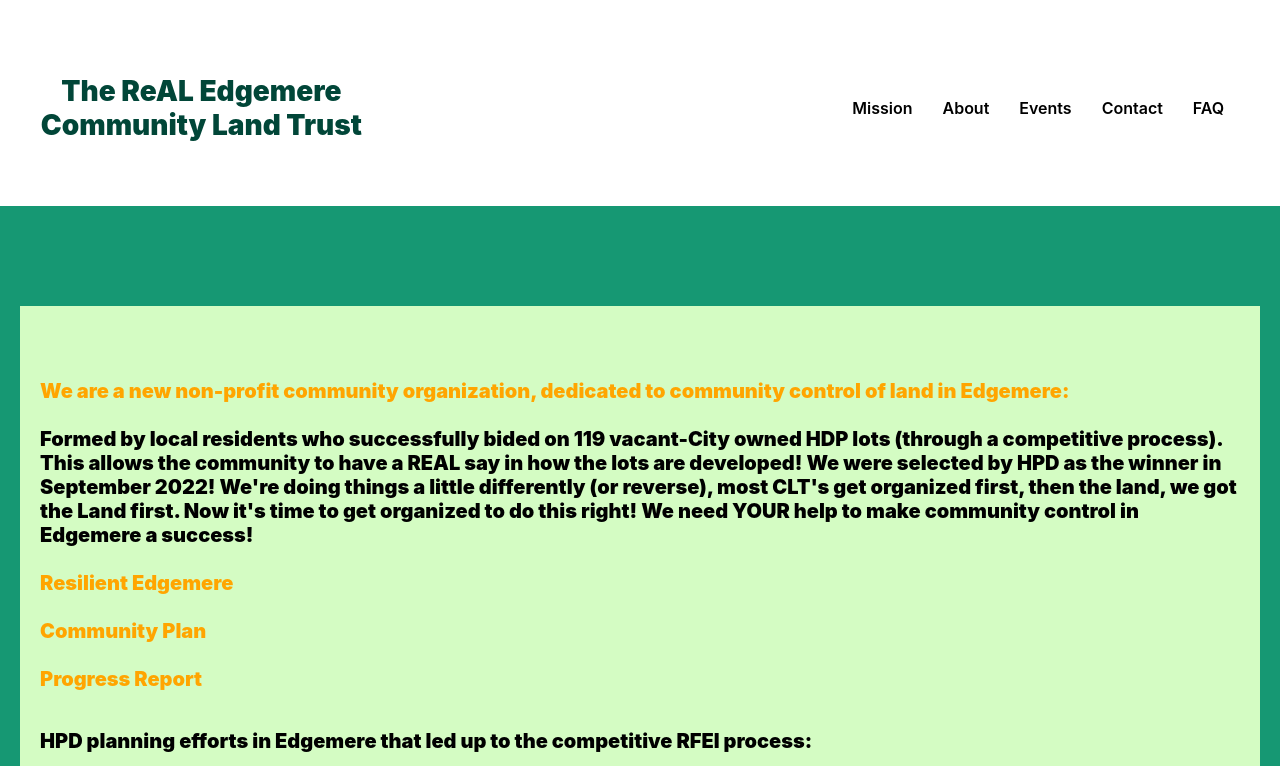
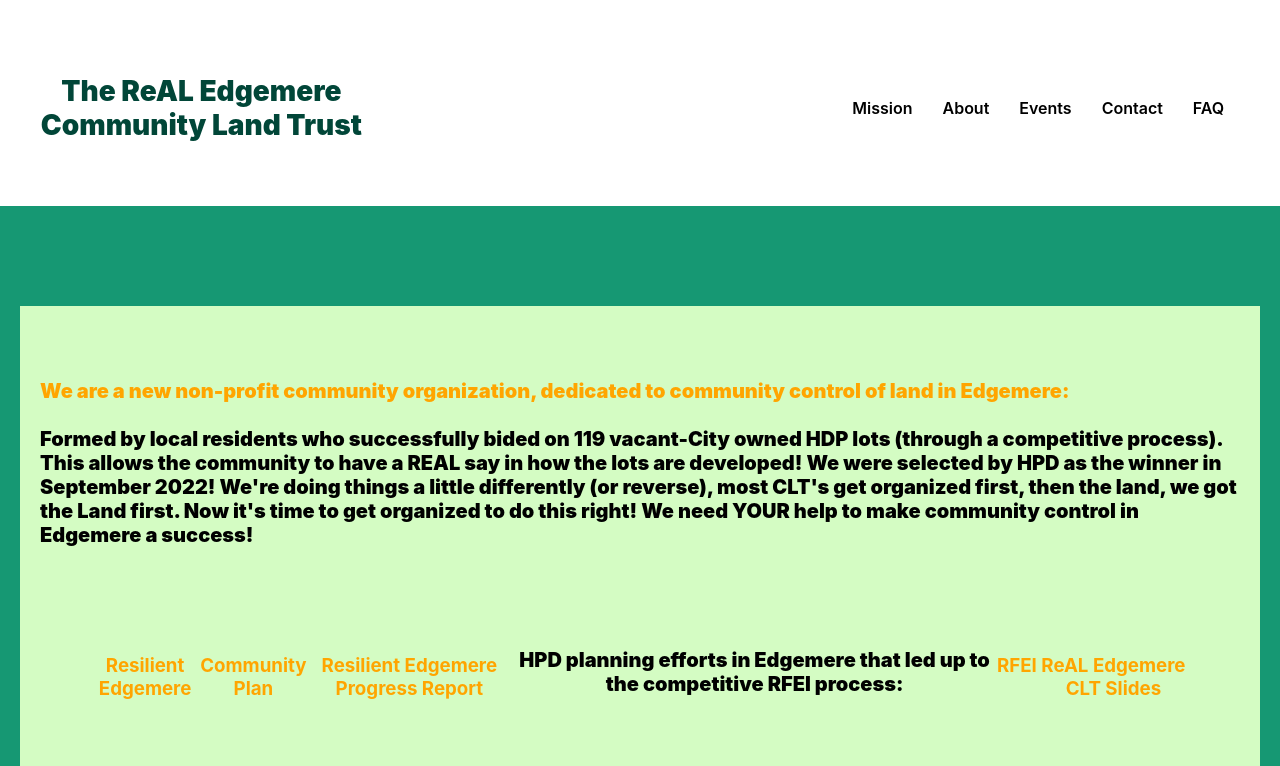
Before and after one commit to TaylorWill94/CLTmobile, a React (Create React App) app: page /about in a window 1280 px wide. Shown: the top 766 px of the page. Built offline with nearby package versions, Linux system fonts and the light colour scheme.

Commit message:
Changes to about page

```diff
--- a/src/components/About/About.css
+++ b/src/components/About/About.css
@@ -8,8 +8,10 @@
   }
 
   .about-sec {
-  /* background-color: #169873; */
-  background-color: #D4FCC3;
+    /* background-color: #169873; */
+    display: flex;
+    flex-direction: column;
+    background-color: #d4fcc3;
     padding: 60px 20px 100px 20px;
   }
 
@@ -19,6 +21,29 @@
     font-weight: 900;
     text-align: left;
     color: rgb(0, 0, 0);
+  }
+
+  .about-sec-2 {
+    display: flex;
+    flex-direction: row;
+  }
+
+  .informal-sec {
+    display: flex;
+    flex-direction: row;
+    padding: 50px;
+  }
+
+  .sections {
+    border: 3px solid black;
+    padding: 20px;
+    margin: 10px;
+    transition: 0.4s;
+  }
+
+  .sections:hover {
+    cursor: pointer;
+    background-color: white;
   }
 
   .plans-img {
@@ -37,7 +62,9 @@
 
   .about-sec {
     /* background-color: #169873; */
-    background-color: #D4FCC3;
+    display: flex;
+    flex-direction: column;
+    background-color: #d4fcc3;
     padding: 60px 20px 100px 20px;
   }
 
@@ -47,6 +74,29 @@
     font-weight: 900;
     text-align: left;
     color: rgb(0, 0, 0);
+  }
+
+  .about-sec-2 {
+    display: flex;
+    flex-direction: row;
+  }
+
+  .informal-sec {
+    display: flex;
+    flex-direction: row;
+    padding: 50px;
+  }
+
+  .sections {
+    border: 3px solid black;
+    padding: 20px;
+    margin: 10px;
+    transition: 0.4s;
+  }
+
+  .sections:hover {
+    cursor: pointer;
+    background-color: white;
   }
 
   .plans-img {
@@ -60,13 +110,25 @@
     padding-bottom: 100px;
     padding-left: 20px;
     padding-right: 20px;
-     background-color: #169873;
+    background-color: #169873;
   }
 
   .about-sec {
-    /* background: rgb(1, 60, 68); */
-    background-color: #D4FCC3;
+    display: flex;
+    flex-direction: column;
+    background-color: #d4fcc3;
     padding: 60px 20px 100px 20px;
+  }
+
+  .about-sec-2 {
+    display: flex;
+    flex-direction: row;
+  }
+
+  .informal-sec {
+    display: flex;
+    flex-direction: row;
+    padding: 50px;
   }
 
   .about-bio {
@@ -77,6 +139,18 @@
     color: rgb(0, 0, 0);
   }
 
+  .sections {
+    border: 3px solid black;
+    padding: 20px;
+    margin: 10px;
+    transition: 0.4s;
+  }
+
+  .sections:hover {
+    cursor: pointer;
+    background-color: white;
+  }
+
   .plans-img {
     max-width: 100%;
   }
--- a/src/components/About/About.js
+++ b/src/components/About/About.js
@@ -3,8 +3,10 @@
 
 function About() {
   return (
+    <>
       <div className="about">
         <div className="about-sec">
+          <div className="about-sec-2">
             <h1 className="about-bio">
               <span style={{ color: "orange" }}>
                 We are a new non-profit community organization, dedicated to
@@ -12,74 +14,83 @@
               </span>{" "}
               <br />
               <br />
-          Formed by local residents who successfully bided on 119 vacant-City
-          owned HDP lots (through a competitive process). This allows the
-          community to have a REAL say in how the lots are developed! We were
-          selected by HPD as the winner in September 2022! We're doing things a
-          little differently (or reverse), most CLT's get organized first, then
-          the land, we got the Land first. Now it's time to get organized to do
-          this right! We need YOUR help to make community control in Edgemere a
-          success!
+              Formed by local residents who successfully bided on 119
+              vacant-City owned HDP lots (through a competitive process). This
+              allows the community to have a REAL say in how the lots are
+              developed! We were selected by HPD as the winner in September
+              2022! We're doing things a little differently (or reverse), most
+              CLT's get organized first, then the land, we got the Land first.
+              Now it's time to get organized to do this right! We need YOUR help
+              to make community control in Edgemere a success!
               <br />
               <br />
+            </h1>
+          </div>
+          <div className="informal-sec">
             <a
+              className="sections"
               style={{ color: "orange" }}
               href="https://www.nyc.gov/site/hpd/services-and-information/edgemere.page"
               target="_blank"
               rel="noopener noreferrer"
             >
-            Resilient Edgemere
+              <h3>Resilient Edgemere</h3>
             </a>
             <br />
             <br />
             <a
+              className="sections"
               style={{ color: "orange" }}
               href="https://www.nyc.gov/assets/hpd/downloads/pdfs/services/resilient-edgemere-report.pdf"
               target="_blank"
               rel="noopener noreferrer"
             >
-            Community Plan
+              <h3>Community Plan</h3>
             </a>
             <br />
             <br />
             <a
+              className="sections"
               style={{ color: "orange" }}
               href="https://www.nyc.gov/assets/hpd/downloads/pdfs/services/resilient-edgemere-progress-report-08-20.pdf"
               target="_blank"
               rel="noopener noreferrer"
             >
-            Progress Report
+              <h3> Resilient Edgemere Progress Report</h3>
             </a>
             <br />
             <br />
-          <h1 className="about-bio">
-            HPD planning efforts in Edgemere that led up to the competitive RFEI
-            process:
+            <h1 className="about-bio" style={{ textAlign: "center" }}>
+              HPD planning efforts in Edgemere that led up to the competitive
+              RFEI process:
             </h1>
             <br />
             <a
+              className="sections"
               style={{ color: "orange" }}
               href="https://nyccli.org/about/mission-and-strategies/"
               target="_blank"
               rel="noopener noreferrer"
             >
-            RFEI
+              <h3>RFEI</h3>
             </a>
             <br />
             <br />
             <br />
             <a
+              className="sections"
               style={{ color: "orange" }}
               href="https://drive.google.com/file/d/1S0SgdjSoB9KG1q4Z8ax6bwSnOrfs7z64/view"
               target="_blank"
               rel="noopener noreferrer"
             >
-            ReAL Edgemere CLT Slides
+              <h3> ReAL Edgemere CLT Slides</h3>
             </a>
-        </h1>
+          </div>
           <img className="plans-img" src={plans} alt="shows community plans" />
         </div>
       </div>
+    </>
   );
 }
 
```
Lines whose indentation alone changed are shown as unchanged.
